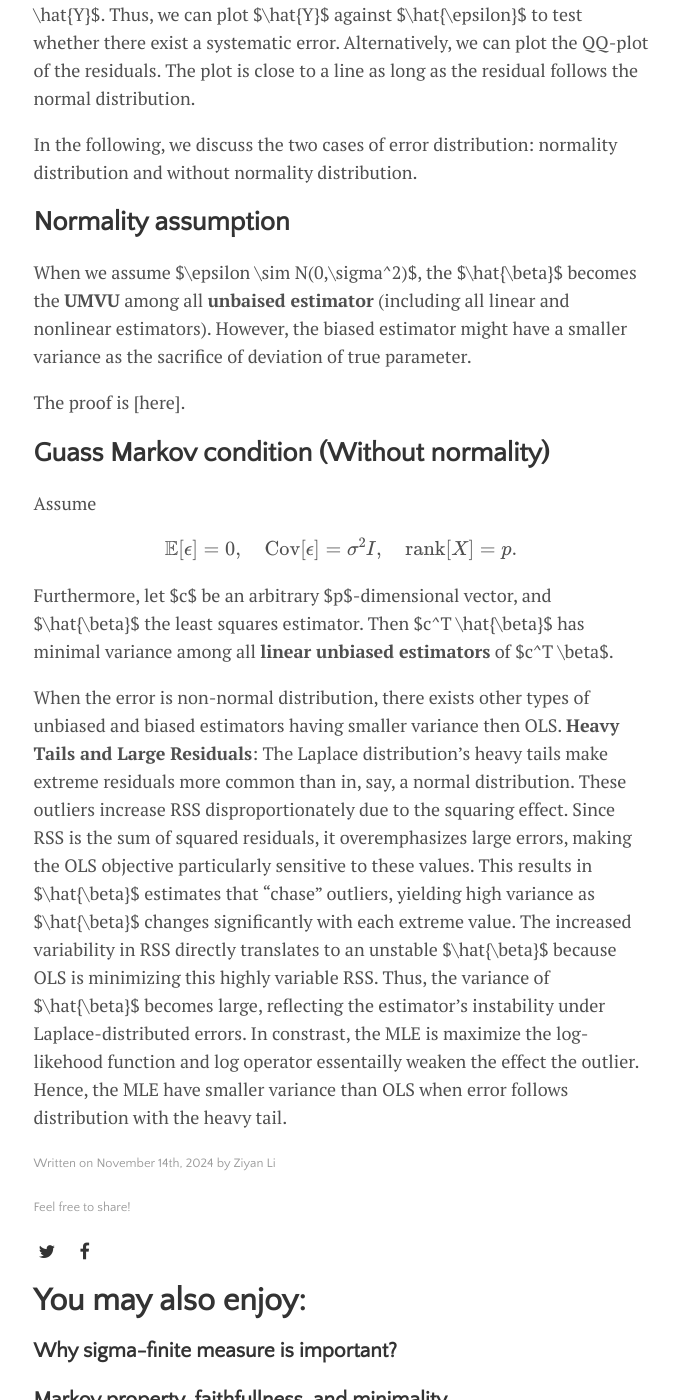
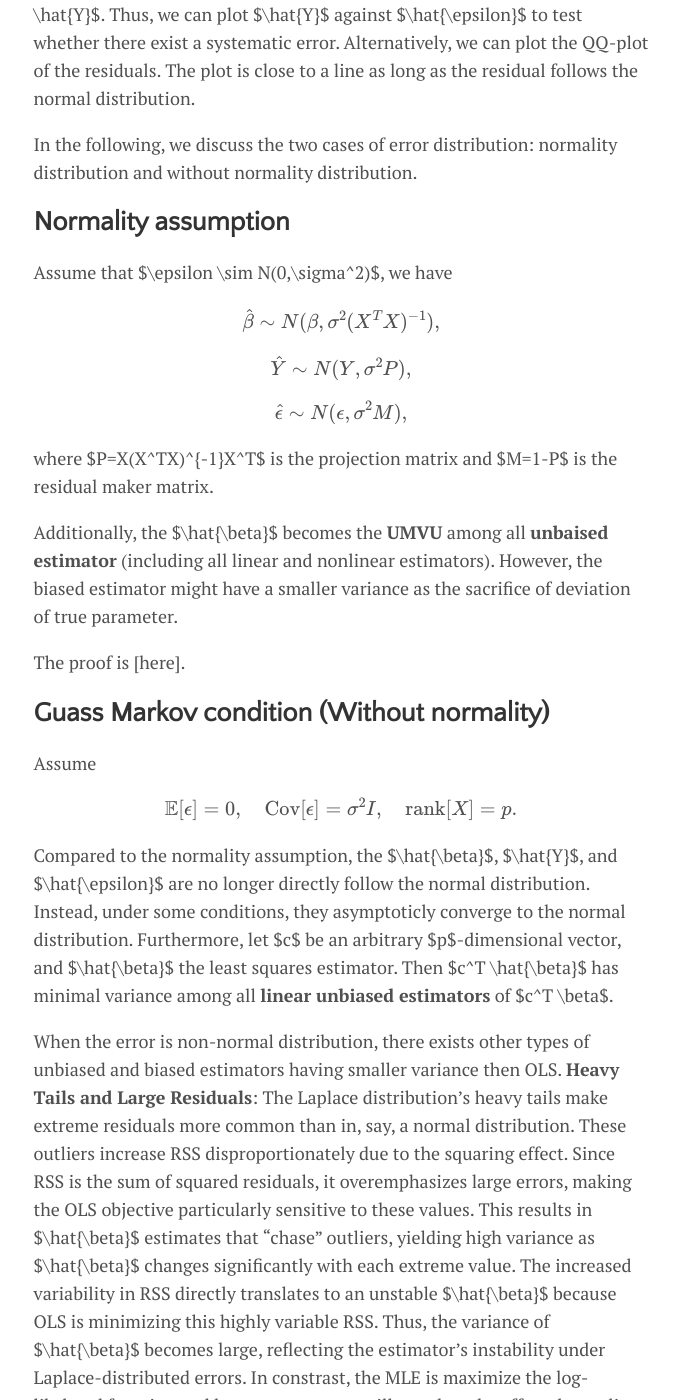
Before and after one commit to catty-halsey/catty-halsey.github.io, a Jekyll site: the page built from _posts/2024-11-14-Why the distribution of error matters?.md, in a window 1280 px wide and 1400 px high, scrolled down 587 px. Shown: the whole window, without its empty margins (299-978 px from the left). Built offline with Jekyll 4.4.1, drawn with Linux system fonts in a browser that asks for light colours; formulas are drawn with MathJax 3.

Commit message:
Update 2024-11-14-Why the distribution of error matters?.md

```diff
--- a/_posts/2024-11-14-Why the distribution of error matters?.md
+++ b/_posts/2024-11-14-Why the distribution of error matters?.md
@@ -17,7 +17,23 @@ Although  $Y$ and $\epsilon$ are random variables, the distribution of $Y$ large
 In the following, we discuss the two cases of error distribution: normality distribution and without normality distribution.
 
 ## Normality assumption
-When we assume $\epsilon \sim N(0,\sigma^2)$, the $\hat{\beta}$ becomes the **UMVU** among all **unbaised estimator** (including all linear and nonlinear estimators). However, the biased estimator might have a smaller variance as the sacrifice of deviation of true parameter.
+Assume that $\epsilon \sim N(0,\sigma^2)$,  we have
+
+$$
+\hat{\beta} \sim N(\beta,\sigma^2 (X^TX)^{-1}),
+$$
+
+$$
+\hat{Y} \sim N(Y,\sigma^2P),
+$$
+
+$$
+\hat{\epsilon} \sim N(\epsilon, \sigma^2M),
+$$
+
+where $P=X(X^TX)^{-1}X^T$ is the projection matrix  and $M=1-P$ is the residual maker matrix.
+
+Additionally, the $\hat{\beta}$ becomes the **UMVU** among all **unbaised estimator** (including all linear and nonlinear estimators). However, the biased estimator might have a smaller variance as the sacrifice of deviation of true parameter.
 
 The proof is [here].
 
@@ -29,6 +45,7 @@ $$
 \mathbb{E}[\epsilon] = 0, \quad \text{Cov}[\epsilon] = \sigma^2 I, \quad \text{rank}[X] = p.
 $$
 
+Compared to the normality assumption, the $\hat{\beta}$, $\hat{Y}$, and $\hat{\epsilon}$ are no longer directly follow the normal distribution. Instead, under some conditions, they asymptoticly converge to the normal distribution.
 Furthermore, let $c$ be an arbitrary $p$-dimensional vector, and $\hat{\beta}$ the least squares estimator. Then $c^T \hat{\beta}$ has minimal variance among all **linear unbiased estimators** of $c^T \beta$.
 
 When the error is non-normal distribution, there exists other types of unbiased and biased estimators having smaller variance then OLS.  **Heavy Tails and Large Residuals**: The Laplace distribution's heavy tails make extreme residuals more common than in, say, a normal distribution. These outliers increase RSS disproportionately due to the squaring effect. Since RSS is the sum of squared residuals, it overemphasizes large errors, making the OLS objective particularly sensitive to these values. This results in $\hat{\beta}$ estimates that "chase" outliers, yielding high variance as $\hat{\beta}$ changes significantly with each extreme value. The increased variability in RSS directly translates to an unstable $\hat{\beta}$ because OLS is minimizing this highly variable RSS. Thus, the variance of $\hat{\beta}$ becomes large, reflecting the estimator's instability under Laplace-distributed errors. In constrast, the MLE is maximize the log-likehood function and log operator essentailly weaken the effect the outlier. Hence, the MLE have smaller variance than OLS when error follows distribution with the heavy tail.
```
